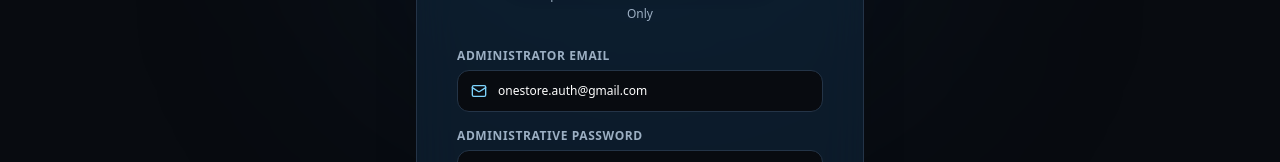
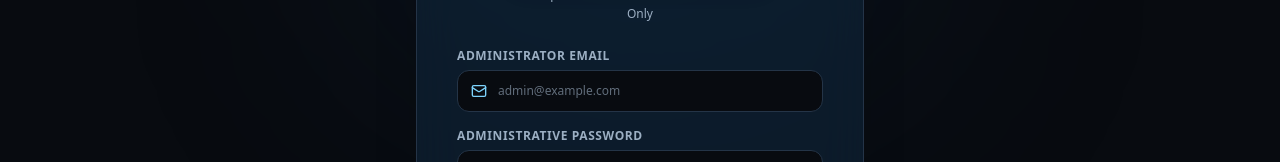
Before and after one commit to arjunn-git/One-Store, a Next.js app: page /admin-portal/login in a window 1280 px wide. Shown: the part 294-456 px from the top of the page. Built offline with nearby package versions, Linux system fonts and the light colour scheme; no server answers.

Commit message:
fix(security): remove pre-filled admin email and placeholder on admin login page

```diff
--- a/src/app/admin-portal/login/page.tsx
+++ b/src/app/admin-portal/login/page.tsx
@@ -23,7 +23,7 @@ export default function AdminPortalLoginPage() {
   const nextUrl = searchParams.get("next") || "/admin-portal/dashboard";
   const errorParam = searchParams.get("error");
 
-  const [email, setEmail] = useState("onestore.auth@gmail.com");
+  const [email, setEmail] = useState("");
   const [password, setPassword] = useState("");
   const [showPassword, setShowPassword] = useState(false);
   const [loading, setLoading] = useState(false);
@@ -136,7 +136,7 @@ export default function AdminPortalLoginPage() {
                   value={email}
                   onChange={(e) => setEmail(e.target.value)}
                   className="w-full pl-10 pr-4 py-3 bg-[#080B10] border border-[#243447] focus:border-[#7DD3FC] focus:ring-1 focus:ring-[#7DD3FC] rounded-xl text-xs text-[#FFFFFF] placeholder-[#9CAFC3]/60 transition-all outline-none"
-                  placeholder="onestore.auth@gmail.com"
+                  placeholder="admin@example.com"
                 />
               </div>
             </div>
```
